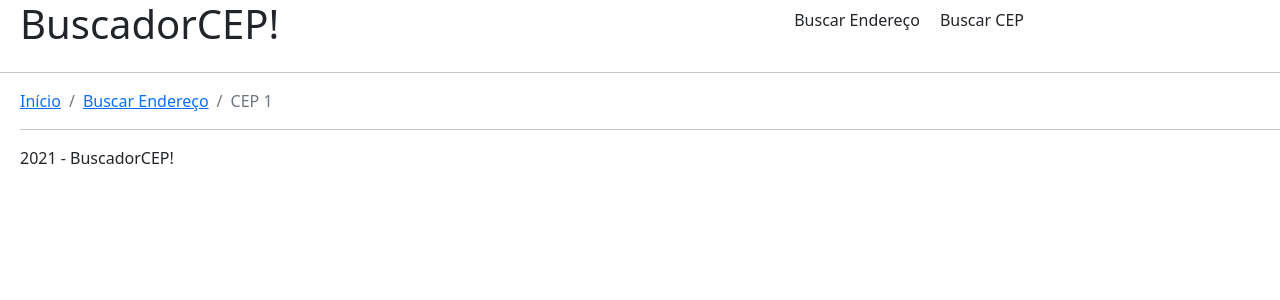
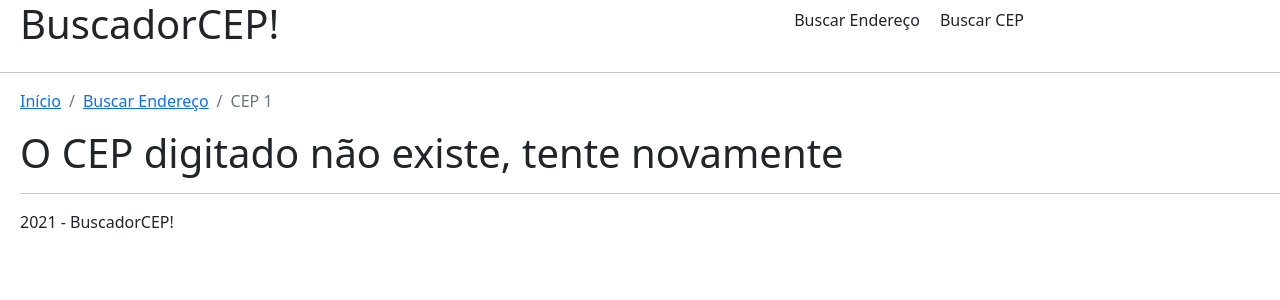
Before and after one commit to GuilhermeOlavoLaux/buscador-cep, a React (Create React App) app: page /result/1 in a window 1280 px wide. Shown: the top 300 px of the page. Built offline with nearby package versions, Linux system fonts and the light colour scheme; no server answers.

Commit message:
commit final

```diff
--- a/src/components/Result.tsx
+++ b/src/components/Result.tsx
@@ -69,7 +69,7 @@ export default function Result() {
         </>
       )
     } else {
-      const variavel = loading ? <h1>O CEP digitado não existe, tente novamente</h1> : <p> </p>;
+      const variavel = loading ? <p> </p> : <h1>O CEP digitado não existe, tente novamente</h1>;
 
       return variavel
     }
```
